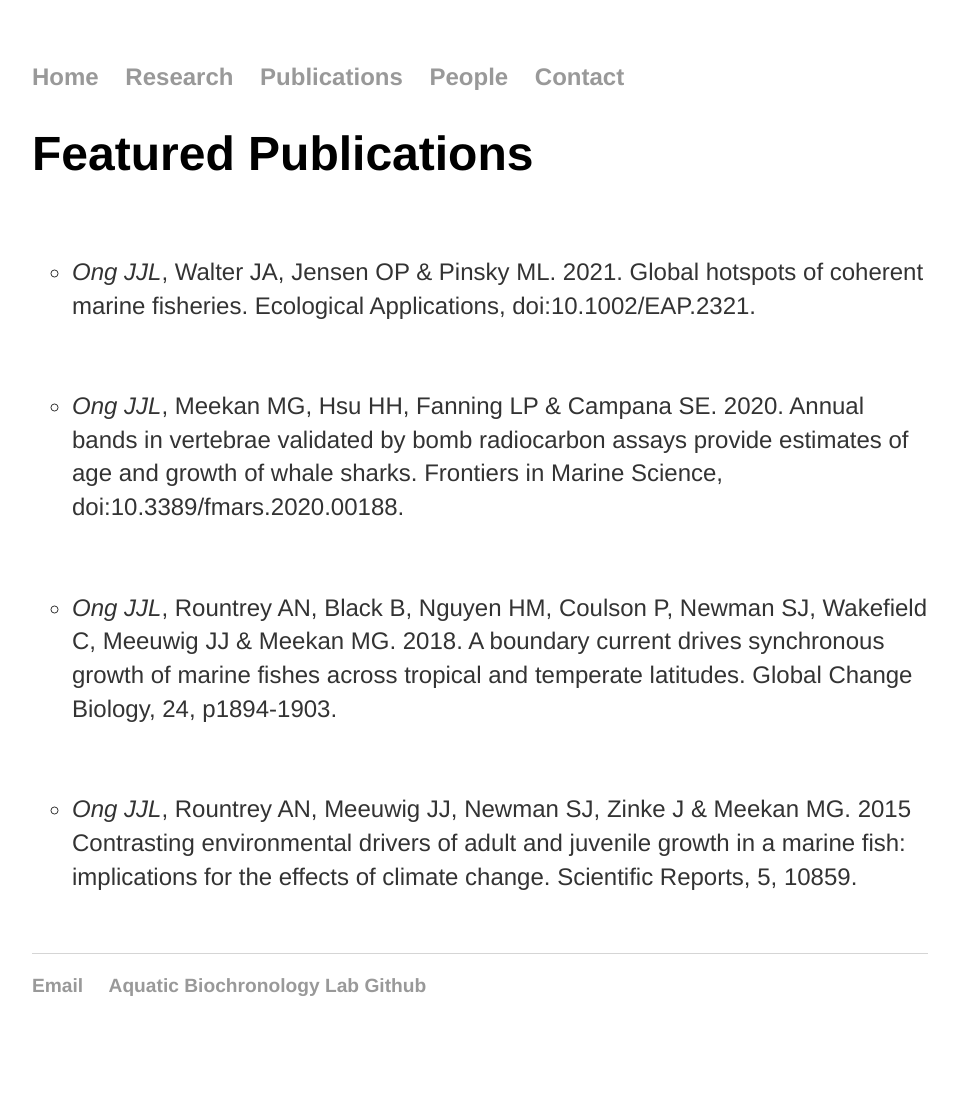
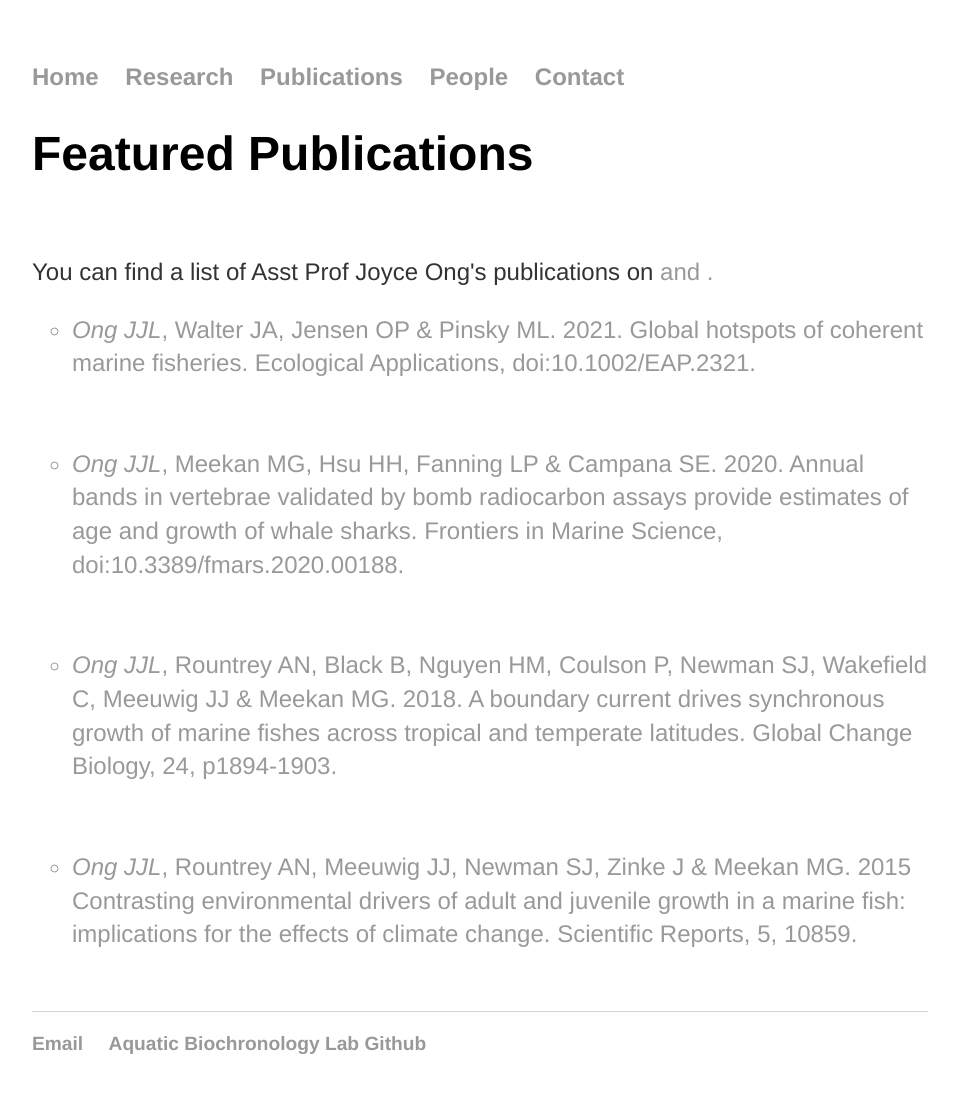
Before and after one commit to Aquatic-Biochronology-Lab/Aquatic-Biochronology-Lab.github.io, a Jekyll site: the page built from Publications/index.html, in a window 1280 px wide. Shown: the whole page, without its empty margins (160-1119 px from the left). Built offline with Jekyll 4.4.1, drawn with Linux system fonts in a browser that asks for light colours; before the commit the page ends 1060 px from its top, so only the background shows below that.

Commit message:
Update index.html

```diff
--- a/Publications/index.html
+++ b/Publications/index.html
@@ -5,6 +5,7 @@
 
 <h1>Featured Publications</h1>
 	<br>
+<p> You can find a list of Asst Prof Joyce Ong's publications on <a href = https://scholar.google.com/citations?user=BLU4J8QAAAAJ&hl=en&oi=sra Google Scholar</a> and <a href = https://www.researchgate.net/profile/Joyce-Ong-2 ResearchGate</a>.
 	<ul>
 		<li><em>Ong JJL</em>, Walter JA, Jensen OP & Pinsky ML. 2021. Global hotspots of coherent marine fisheries. Ecological Applications, doi:10.1002/EAP.2321.</li><br><br>
 		<li><em>Ong JJL</em>, Meekan MG, Hsu HH, Fanning LP & Campana SE. 2020. Annual bands in vertebrae validated by bomb radiocarbon assays provide estimates of age and growth of whale sharks. Frontiers in Marine Science, doi:10.3389/fmars.2020.00188.</li><br><br>
```
